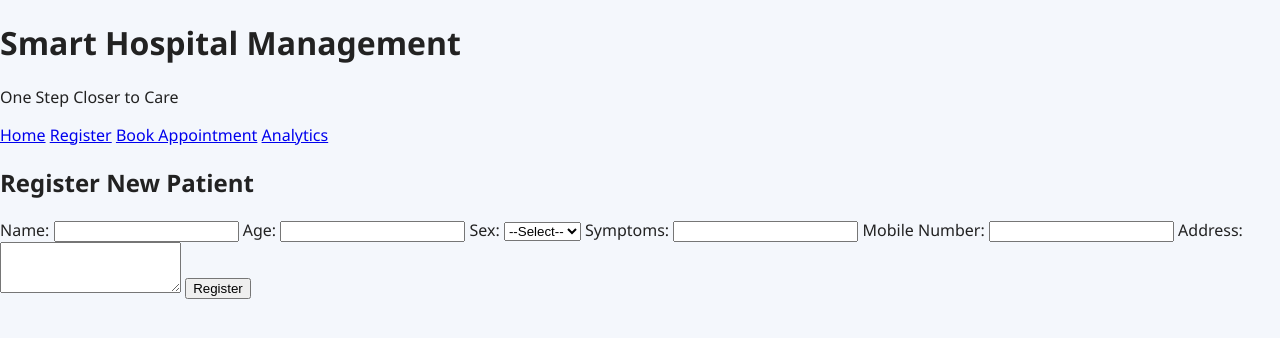
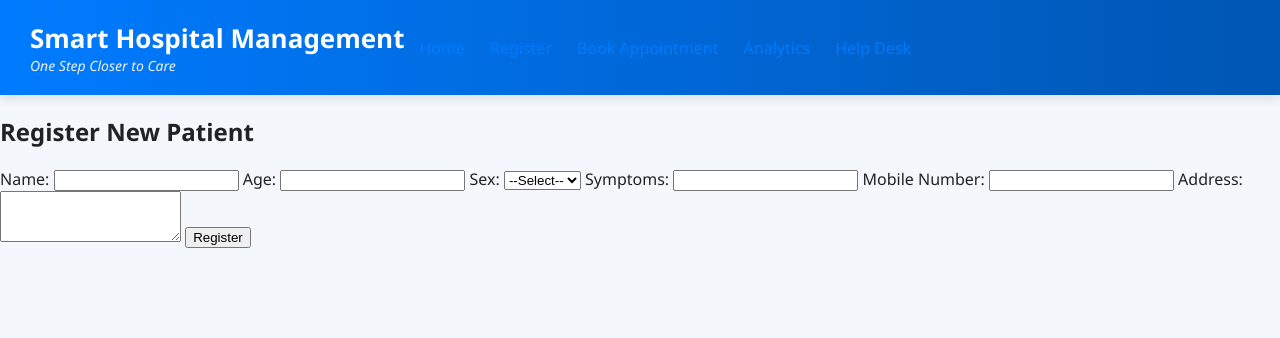
Before and after one commit to shristirawat-30/Smart_Hospital_Management, a website: page public/registration.html in a window 1280 px wide. Drawn offline with Linux system fonts and the light colour scheme.

Commit message:
Updated registration.html with correct java script file registration.js for functionality

```diff
--- a/public/registration.html
+++ b/public/registration.html
@@ -1,28 +1,44 @@
-<!-- public/register.html -->
 <!DOCTYPE html>
 <html lang="en">
 <head>
   <meta charset="UTF-8">
   <title>Register Patient | Smart Hospital</title>
   <link rel="stylesheet" href="css/styles.css">
+  <link rel="stylesheet" href="css/registration.css">
 </head>
 <body>
-  <header>
-    <h1>Smart Hospital Management</h1>
-    <p class="tagline">One Step Closer to Care</p>
-    <nav>
-      <a href="index.html">Home</a>
-      <a href="register.html">Register</a>
-      <a href="appointment.html">Book Appointment</a>
-      <a href="analytics.html">Analytics</a>
-    </nav>
+
+  <!-- Header -->
+  <header class="main-header">
+    <div class="header-content">
+      <div class="header-text">
+        <h1>Smart Hospital Management</h1>
+        <p class="slogan">One Step Closer to Care</p>
+      </div>
+      <nav>
+        <ul class="nav-links">
+          <li><a href="index.html">Home</a></li>
+          <li><a href="registration.html" class="active">Register</a></li>
+          <li><a href="appointment.html">Book Appointment</a></li>
+          <li><a href="analytics.html">Analytics</a></li>
+          <li><a href="help.html">Help Desk</a></li>
+        </ul>
+      </nav>
+    </div>
   </header>
 
+  <!-- Registration Form Section -->
   <main class="form-section">
     <h2>Register New Patient</h2>
     <form id="registerForm">
-      <label>Name: <input type="text" name="name" required></label>
-      <label>Age: <input type="number" name="age" required></label>
+      <label>Name:
+        <input type="text" name="name" required>
+      </label>
+
+      <label>Age:
+        <input type="number" name="age" required>
+      </label>
+
       <label>Sex:
         <select name="sex" required>
           <option value="">--Select--</option>
@@ -31,20 +47,24 @@
           <option value="Other">Other</option>
         </select>
       </label>
-      <label>Symptoms: <input type="text" name="symptoms" required></label>
-      <label>Mobile Number: <input type="tel" name="mobile" required></label>
-      <label>Address: <textarea name="address" rows="3" required></textarea></label>
+
+      <label>Symptoms:
+        <input type="text" name="symptoms" required>
+      </label>
+
+      <label>Mobile Number:
+        <input type="tel" name="mobile" required>
+      </label>
+
+      <label>Address:
+        <textarea name="address" rows="3" required></textarea>
+      </label>
 
       <button type="submit">Register</button>
     </form>
   </main>
 
-  <script>
-    // We’ll add form submission logic in the next step
-    document.getElementById('registerForm').addEventListener('submit', function(e) {
-      e.preventDefault();
-      alert('Form submitted (functionality coming soon)');
-    });
-  </script>
+  <!--  Linked external JS instead of inline script -->
+  <script src="js/registration.js"></script>
 </body>
 </html>
```
